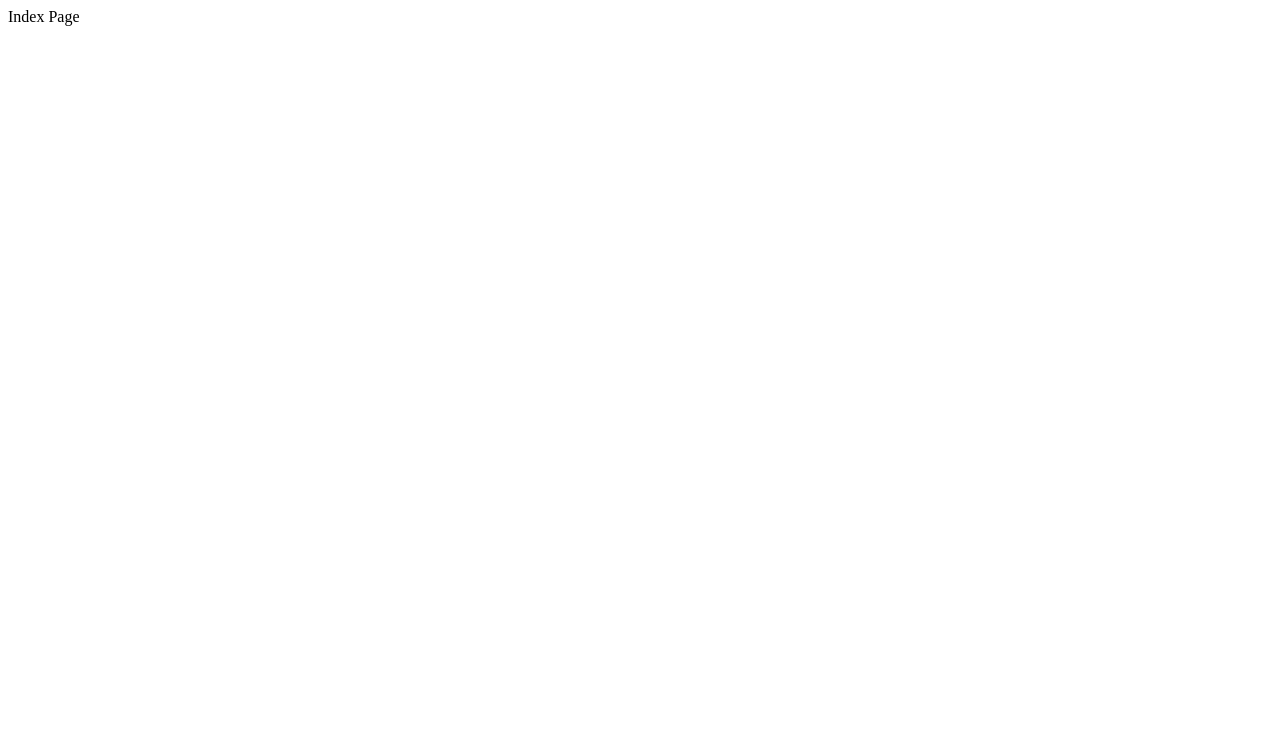
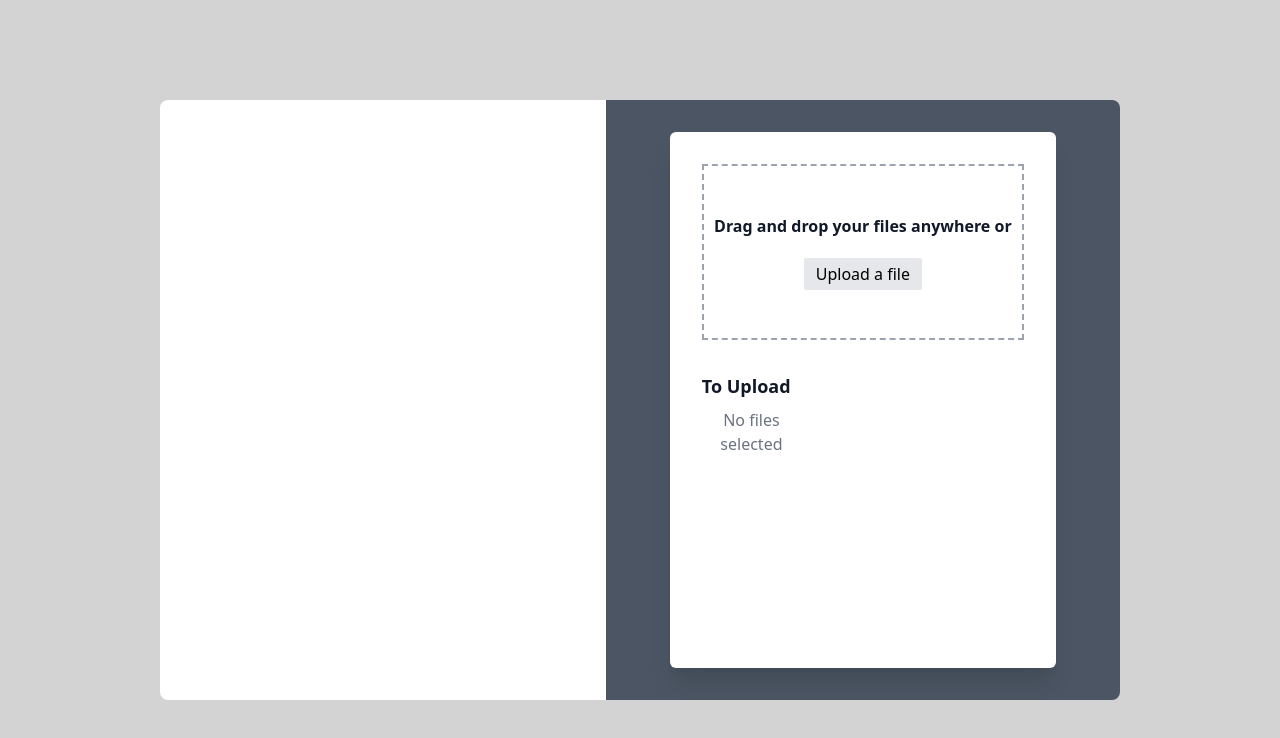
Before and after one commit to s28712/PWA-Generator, a Next.js app: page / in a window 1280 px wide. Shown: the top 738 px of the page. Built offline with nearby package versions, Linux system fonts and the light colour scheme.

Commit message:
Created File DropBox
Created a file drop box to handle file input

```diff
--- /dev/null
+++ b/components/dropbox.tsx
@@ -0,0 +1,121 @@
+import { NextPage } from "next";
+import React, { FC, useRef, useState } from "react";
+
+interface PreviewProps {
+  url: string
+}
+
+const Preview: FC<PreviewProps> = ({ url }) => {
+  return (
+    <div className="w-auto h-min border-4 border-gray-400">
+      <img className="h-min" src={url} alt="Preview" />
+    </div>
+  );
+}
+
+const DropBox: NextPage = () => {
+  const input_ref = useRef(null);
+
+  const [overlay, setOverlay] = useState<boolean>(false);
+  const [file, setFile] = useState<File>(null);
+  const [url, setURL] = useState<string>("");
+
+  function addFile(f: File) {
+    let reader = new FileReader();
+    reader.onload = (e) => {
+      setFile(f);
+      setURL(e.target.result.toString());
+    }
+
+    reader.readAsDataURL(f);
+  }
+
+  function hasFiles({ dataTransfer: { types = [] } }) {
+    return types.indexOf("Files") > -1;
+  }
+
+  function clickFileButton() {
+    input_ref.current.click();
+  }
+
+  function fileChange(e) {
+    addFile(e.target.files[0]);
+  }
+
+  function dragEnterHandler(e) {
+    e.preventDefault();
+    if (!hasFiles(e)) {
+      return;
+    }
+
+    setOverlay(true);
+  }
+
+  function dragLeaveHandler(e) {
+    setOverlay(false);
+  }
+
+  function dragOverHandler(e) {
+    setOverlay(true);
+    if (hasFiles(e)) {
+      e.preventDefault();
+    }
+  }
+
+  function dropHandler(ev: React.DragEvent) {
+    ev.preventDefault();
+    let f: File = ev.dataTransfer.files[0];
+    setOverlay(false);
+
+    if(f['type'] === 'image/png') {
+      addFile(f)
+    }
+
+    else {
+      alert("Please upload a .png");
+      setFile(null);
+    }
+  }
+
+  return (
+    <main className="container mx-auto max-w-screen-lg h-full">
+      <article onDragEnter={dragEnterHandler} onDrag={dragEnterHandler} onDragLeave={dragLeaveHandler} onDrop={dropHandler} onDragOver={dragOverHandler} aria-label="File Upload Modal" className="relative h-full flex flex-col bg-white shadow-xl rounded-md">
+        <div className={`w-full h-full absolute top-0 left-0 pointer-events-none z-50 flex flex-col items-center justify-center rounded-md ${overlay ? '' : 'hidden'}`}>
+          <i>
+            <svg className="fill-current w-12 h-12 mb-3 text-blue-700" xmlns="http://www.w3.org/2000/svg" width="24" height="24" viewBox="0 0 24 24">
+              <path d="M19.479 10.092c-.212-3.951-3.473-7.092-7.479-7.092-4.005 0-7.267 3.141-7.479 7.092-2.57.463-4.521 2.706-4.521 5.408 0 3.037 2.463 5.5 5.5 5.5h13c3.037 0 5.5-2.463 5.5-5.5 0-2.702-1.951-4.945-4.521-5.408zm-7.479-1.092l4 4h-3v4h-2v-4h-3l4-4z" />
+            </svg>
+          </i>
+          <p className="text-lg text-blue-700">Drop files to upload</p>
+        </div>
+
+        <section className="h-full overflow-auto p-8 w-full flex flex-col">
+          <header className="border-dashed border-2 border-gray-400 py-12 flex flex-col justify-center items-center">
+            <p className="mb-3 font-semibold text-gray-900 flex flex-wrap justify-center">
+              <span>Drag and drop your files anywhere or</span>
+            </p>
+            <input type="file" multiple className="hidden" />
+            <button onClick={clickFileButton} className="mt-2 rounded-sm px-3 py-1 bg-gray-200 hover:bg-gray-300 focus:shadow-outline focus:outline-none">
+              Upload a file
+            </button>
+          </header>
+
+          <h1 className="pt-8 pb-3 font-semibold sm:text-lg text-gray-900">
+            To Upload
+          </h1>
+
+          <div className="w-1/3 h-1/3">
+            <ul className="w-full flex flex-1 flex-wrap -m-1">
+              <li className="h-full w-full text-center flex flex-col items-center justify-center">
+                { !file ? <p className="text-small w-full text-gray-500">No files selected</p> : <Preview url={url} /> }
+              </li>
+            </ul>
+          </div>
+        </section>
+      </article>
+      <input type="file" accept="image/png" onChange={fileChange} ref={input_ref} className="hidden" />
+    </main>
+  )
+}
+
+export default DropBox;
--- a/next.config.js
+++ b/next.config.js
@@ -3,6 +3,7 @@ const withPWA = require('next-pwa')
 module.exports = withPWA({
   pwa: {
     dest: 'public',
-    skipWaiting: true
+    skipWaiting: true,
+    disable: process.env.NODE_ENV === 'development'
   }
 })
--- a/package.json
+++ b/package.json
@@ -27,6 +27,9 @@
   },
   "devDependencies": {
     "@types/react": "^17.0.27",
+    "autoprefixer": "^10.3.7",
+    "postcss": "^8.3.9",
+    "tailwindcss": "^2.2.16",
     "typescript": "^4.4.3"
   }
 }
--- a/pages/_app.tsx
+++ b/pages/_app.tsx
@@ -1,4 +1,5 @@
 import type { AppProps } from 'next/app'
+import '../styles/globals.css'
 
 const MyApp = ({ Component, pageProps }: AppProps) => {
   return <Component {...pageProps} />
--- a/pages/index.tsx
+++ b/pages/index.tsx
@@ -1,8 +1,17 @@
 import { NextPage } from "next";
+import DropBox from "../components/dropbox";
 
 const Index: NextPage = () => {
   return (
-    <div>Index Page</div>
+    <div className="w-full h-full flex flex-col lg:justify-center md:items-center">
+      <div className="w-full lg:w-3/4 h-3/5 lg:h-3/4 flex-none lg:flex sm:px-6 lg:px-0">
+        <div className="w-full h-full bg-white rounded-l-lg">
+        </div>
+        <div className="w-full h-full bg-gray-600 px-8 md:px-16 py-8 rounded-r-lg">
+          <DropBox />
+        </div>
+      </div>
+    </div>
   );
 }
 
--- /dev/null
+++ b/postcss.config.js
@@ -0,0 +1,6 @@
+module.exports = {
+  plugins: {
+    tailwindcss: {},
+    autoprefixer: {},
+  },
+}
--- /dev/null
+++ b/styles/globals.css
@@ -0,0 +1,11 @@
+html, body, #__next {
+  width: 100%;
+  min-height: 100vh;
+  height: 100%;
+
+  background-color: lightgray;
+}
+
+@tailwind base;
+@tailwind components;
+@tailwind utilities;
--- /dev/null
+++ b/tailwind.config.js
@@ -0,0 +1,11 @@
+module.exports = {
+  purge: ['./pages/**/*.{js,ts,jsx,tsx}', './components/**/*.{js,ts,jsx,tsx}'],
+  darkMode: false, // or 'media' or 'class'
+  theme: {
+    extend: {},
+  },
+  variants: {
+    extend: {},
+  },
+  plugins: [],
+}
```
Also changed, not shown: 1 other file (tests, documents, lock files or other folders).
